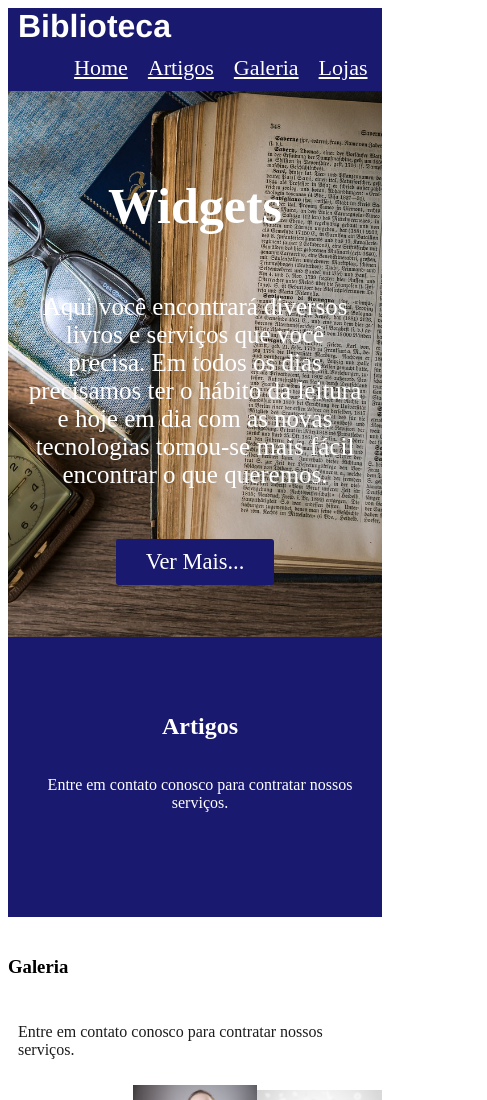
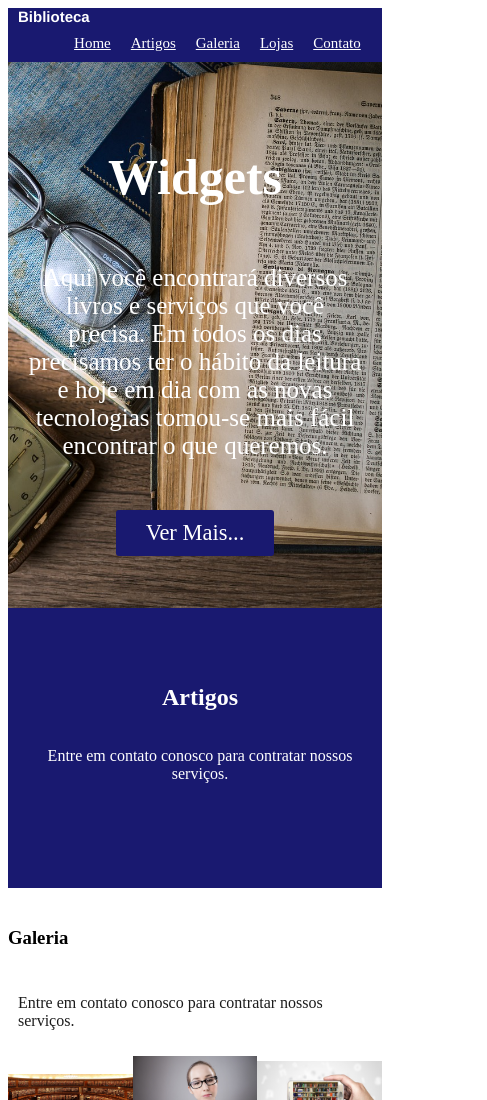
Before and after one commit to joezersarmento/drsarmento, a plain HTML site: page index.html in a window 390 px wide. Shown: the top 1100 px of the page, 487 px wide, since content can reach past the window. Drawn offline with Linux system fonts and the light colour scheme.

Commit message:
estilo.css
Novo

```diff
--- a/estilo.css
+++ b/estilo.css
@@ -168,8 +168,10 @@ footer a{
     nav {
         flex-direction:column;
         justify-content: space-around;
+    }
 
-
+    nav a{
+            font-size: 15px;
     }
 
     nav ul {
```
